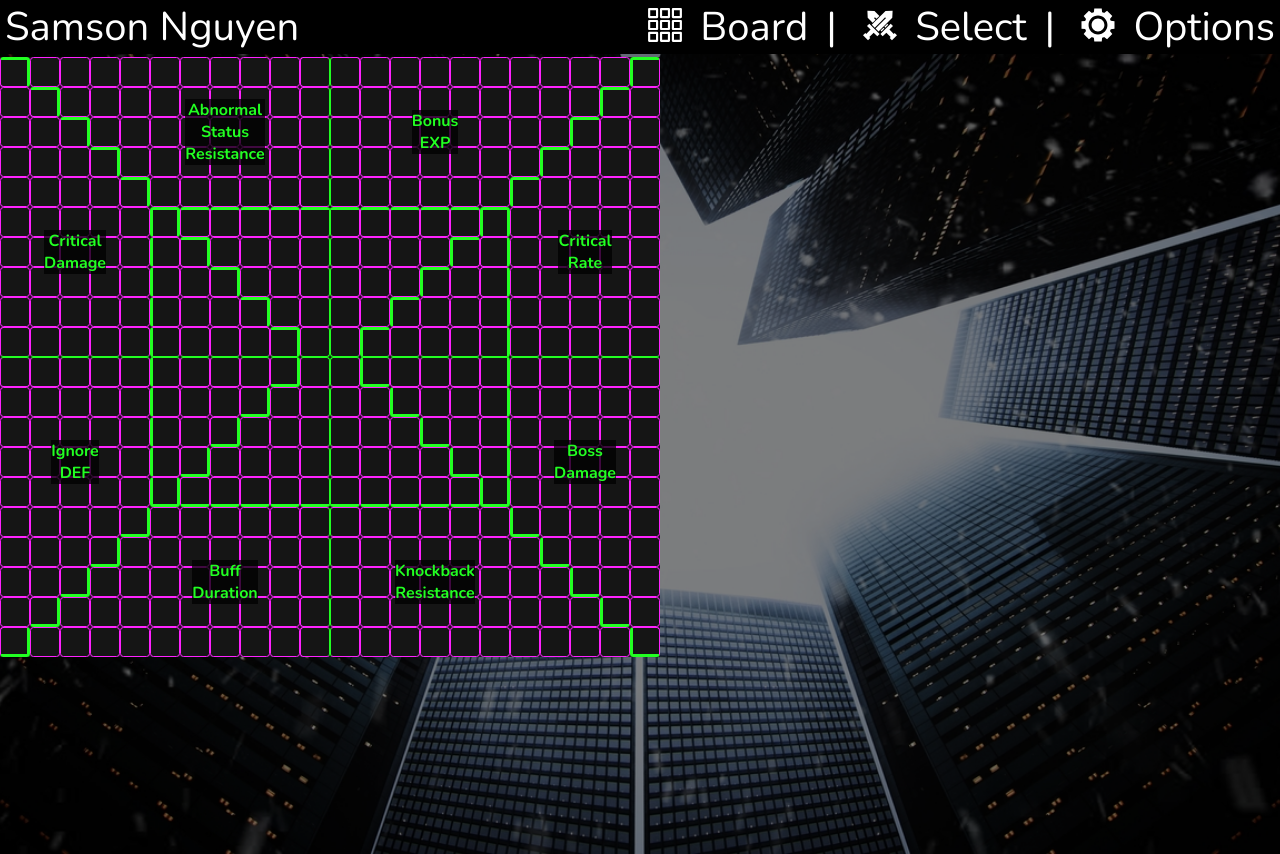
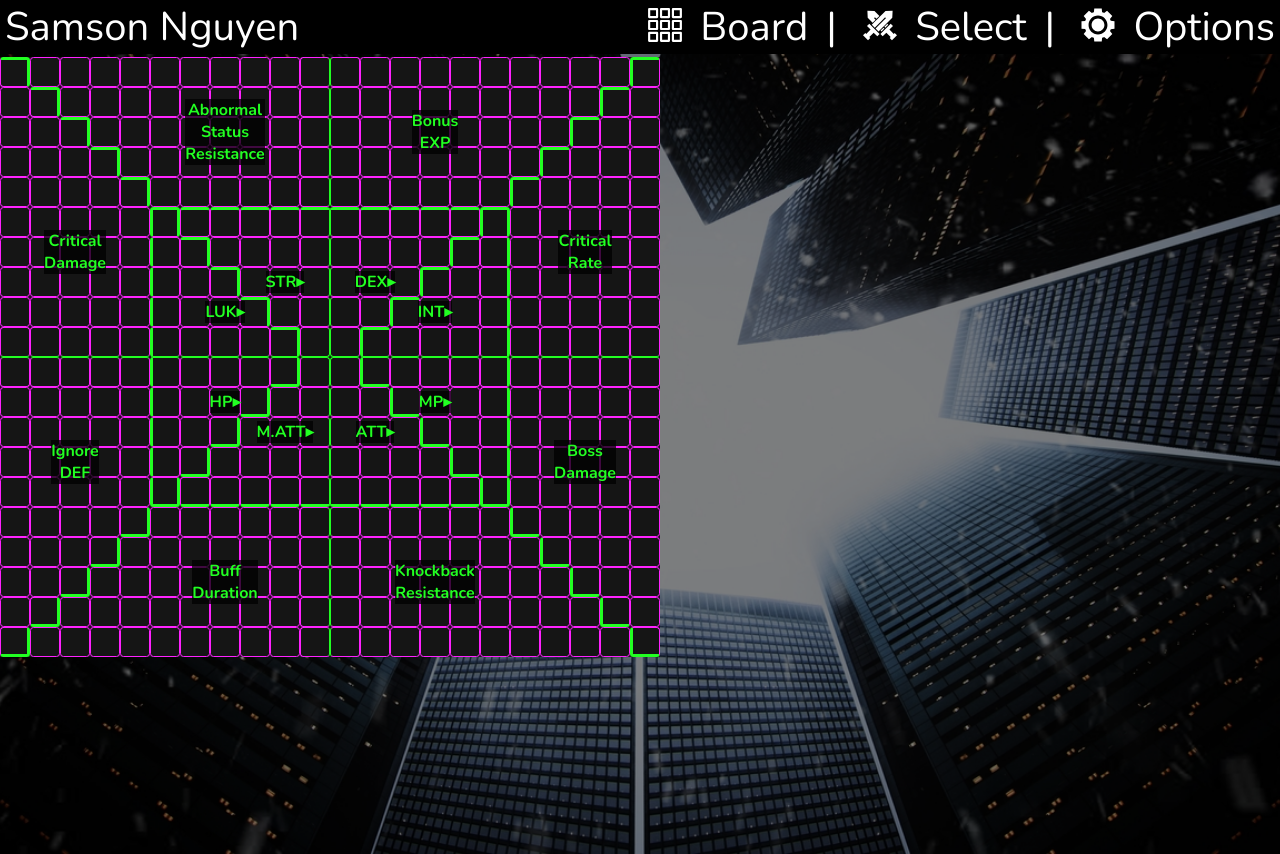
Before and after one commit to SamsonPN/Legion, a Vue app: page /#/options in a window 1280 px wide. Built offline with nearby package versions, Linux system fonts and the light colour scheme; no server answers.

Commit message:
Added ability to switch innerGrid stats

```diff
--- a/src/components/Grid/GridOverlay.vue
+++ b/src/components/Grid/GridOverlay.vue
@@ -12,8 +12,19 @@
                 :row="rowIndex"
                 :cell="cellIndex">
                 <p
-                    v-if="statPositions[(rowIndex * 22) + cellIndex]">
-                    {{statPositions[(rowIndex * 22) + cellIndex]}}
+                    v-if="outerGrid[(rowIndex * 22) + cellIndex]">
+                    {{outerGrid[(rowIndex * 22) + cellIndex]}}
+                </p>
+                <p
+                    v-else-if="innerGrid[(rowIndex * 22) + cellIndex]"
+                    class="InnerGrid"
+                    draggable="true"
+                    @dragstart="setCurrentStat((rowIndex * 22) + cellIndex)"
+                    @dragend="removeCurrentStat"
+                    @dragover.prevent="changeColor"
+                    @dragleave="changeColor"
+                    @drop="switchStats((rowIndex * 22) + cellIndex)">
+                    {{innerGrid[(rowIndex * 22) + cellIndex]}}&#x25B8;
                 </p>
             </div>
         </div>
@@ -21,18 +32,34 @@
 </template>
 
 <script>
-import {mapGetters} from 'vuex';
+import { mapActions, mapGetters, mapMutations} from 'vuex';
 export default {
     name: "Grid",
-    components: {
-    },
     data(){
         return {
             rows: [...new Array(20)].map((x, i) => i),
             cells: [...new Array(22)].map((x, i) => i)
         }
     },
-    computed: mapGetters(['statPositions'])
+    methods: {
+        ...mapActions(['switchStats']),
+        ...mapMutations(['removeCurrentStat', 'setCurrentStat']),
+        changeColor(e){
+            let dragover = e.type === 'dragover';
+            e.currentTarget.style.color = dragover ? "white" : "#22FF22";
+        },
+        // switchStats(){
+        // },
+    },
+    computed: {
+        ...mapGetters(['statPositions']),
+        outerGrid(){
+            return this.statPositions.outerGrid;
+        },
+        innerGrid(){
+            return this.statPositions.innerGrid
+        }
+    }
 }
 </script>
 
@@ -80,37 +107,47 @@ export default {
         background-color: rgba(0, 0, 0, 0.75);
     }
 
-    // outlines the top and bottom sides of the inner quadrant
-    @for $column from 6 through 17{
-        .LegionRowOverlay:nth-of-type(6){
-            > div:nth-of-type(#{$column}){
+    .InnerGrid {
+        cursor: pointer;
+    }
+
+
+    @for $i from 1 through 22 {
+        //colors in diagonal lines across the grid
+        @if($i >= 1 and $i <= 10){
+            //top-left diagonal
+            .LegionRowOverlay:nth-of-type(#{$i}) > div {
+                &:nth-of-type(#{$i}){
                         border-top: $innerQuadrant;
+                        border-right: $innerQuadrant;
                 }
             }
-        .LegionRowOverlay:nth-of-type(15) {
-            > div:nth-of-type(#{$column}){
-                border-bottom: $innerQuadrant;
-            }
-        }
-    }
-
-    // outlines the left and right sides of the inner quadrant
-    @for $row from 6 through 15 {
-        .LegionRowOverlay:nth-of-type(#{$row}){
-            > div:nth-of-type(6){
+            //top-right diagonal
+            .LegionRowOverlay:nth-of-type(#{11 - $i}) > div {
+                &:nth-of-type(#{12 + $i}) {
+                        border-top: $innerQuadrant;
                         border-left: $innerQuadrant;
                 }
             }
-        .LegionRowOverlay:nth-of-type(#{$row}) {
-            > div:nth-of-type(17){
+            //bottom-left diagonal
+            .LegionRowOverlay:nth-of-type(#{21 - $i}) > div {
+                &:nth-of-type(#{$i}){
+                        border-bottom: $innerQuadrant;
                         border-right: $innerQuadrant;
+                }
+            }
+            //bottom-right diagonal
+            .LegionRowOverlay:nth-of-type(#{21 - $i}) > div {
+                &:nth-of-type(#{23 - $i}){
+                        border-bottom: $innerQuadrant;
+                        border-left: $innerQuadrant;
                 }
             }
         }
 
         // divides grid in half vertically
-    @for $row from 1 through 20 {
-        .LegionRowOverlay:nth-of-type(#{$row}) > div {
+        @if($i < 21){
+            .LegionRowOverlay:nth-of-type(#{$i}) > div {
                 &:nth-of-type(11){
                     border-right: $outerQuadrant;
                 }
@@ -119,50 +156,43 @@ export default {
                 }
             }
         }
-
         // divides grid in half horizontally
-    @for $column from 1 through 22 {
         .LegionRowOverlay:nth-of-type(10) > div {
-            &:nth-of-type(#{$column}){
+            &:nth-of-type(#{$i}){
                 border-bottom: $outerQuadrant;
             }
         }
         .LegionRowOverlay:nth-of-type(11) > div {
-            &:nth-of-type(#{$column}){
+            &:nth-of-type(#{$i}){
                 border-top: $outerQuadrant;
             }
         }
+        //outlines inner quadrant of grid
+        @if($i >= 6 and $i <= 17){
+            // outlines the top and bottom sides of the inner quadrant
+            .LegionRowOverlay:nth-of-type(6){
+                > div:nth-of-type(#{$i}){
+                    border-top: $innerQuadrant;
                 }
-
-    // colors in diagonal lines across the grid
-    @for $i from 1 through 10 {
-        .LegionRowOverlay:nth-of-type(#{$i}) > div {
-            &:nth-of-type(#{$i}){
-                    border-top: $innerQuadrant;
+            }
+            .LegionRowOverlay:nth-of-type(15) {
+                > div:nth-of-type(#{$i}){
+                    border-bottom: $innerQuadrant;
+                }
+            }
+            // outlines the left and right sides of the inner quadrant
+            @if($i <= 15){
+                .LegionRowOverlay:nth-of-type(#{$i}){
+                    > div:nth-of-type(6){
+                        border-left: $innerQuadrant;
+                    }
+                }
+                .LegionRowOverlay:nth-of-type(#{$i}) {
+                    > div:nth-of-type(17){
                         border-right: $innerQuadrant;
                     }
                 }
-
-        .LegionRowOverlay:nth-of-type(#{11 - $i}) > div {
-            &:nth-of-type(#{12 + $i}) {
-                    border-top: $innerQuadrant;
-                    border-left: $innerQuadrant;
             }
         }
-
-        .LegionRowOverlay:nth-of-type(#{21 - $i}) > div {
-            &:nth-of-type(#{$i}){
-                    border-bottom: $innerQuadrant;
-                    border-right: $innerQuadrant;
-            }
-        }
-
-        .LegionRowOverlay:nth-of-type(#{21 - $i}) > div {
-            &:nth-of-type(#{23 - $i}){
-                    border-bottom: $innerQuadrant;
-                    border-left: $innerQuadrant;
-            }
-        }
-
     }
 </style>
--- a/src/store/index.js
+++ b/src/store/index.js
@@ -1,11 +1,13 @@
 import Vuex from 'vuex';
 import Vue from 'vue';
 import Characters from './modules/Characters';
+import GridStats from './modules/GridStats';
 
 Vue.use(Vuex);
 
 export default new Vuex.Store({
     modules: {
-        Characters
+        Characters,
+        GridStats
     }
 })
--- a/src/store/modules/Characters.js
+++ b/src/store/modules/Characters.js
@@ -6,16 +6,6 @@ const state = {
     currentPreset: {},
     presets: [],
     presetNumber: 1,
-    statPositions: {
-        "51": "Abnormal Status Resistance",
-        "58": "Bonus EXP",
-        "134": "Critical Damage",
-        "151": "Critical Rate",
-        "288": "Ignore DEF",
-        "305": "Boss Damage",
-        "381": "Buff Duration",
-        "388": "Knockback Resistance"
-    }
 };
 
 const getters = {
@@ -24,8 +14,7 @@ const getters = {
     currentCharacter: (state) => state.currentCharacter,
     currentPreset: (state) => state.currentPreset,
     presetNumber: (state) => state.presetNumber,
-    presets: (state) => state.presets,
-    statPositions: (state) => state.statPositions
+    presets: (state) => state.presets
 };
 
 const actions = {
--- /dev/null
+++ b/src/store/modules/GridStats.js
@@ -0,0 +1,57 @@
+const state = {
+    currentStat: false,
+    statPositions: {
+        outerGrid: {
+            "51": "Abnormal Status Resistance",
+            "58": "Bonus EXP",
+            "134": "Critical Damage",
+            "151": "Critical Rate",
+            "288": "Ignore DEF",
+            "305": "Boss Damage",
+            "381": "Buff Duration",
+            "388": "Knockback Resistance"
+        },
+        innerGrid: {
+            "163": "STR",
+            "166": "DEX",
+            "183": "LUK",
+            "190": "INT",
+            "249": "HP",
+            "256": "MP",
+            "273": "M.ATT",
+            "276": "ATT"
+        }
+    }
+}
+
+const getters = {
+    currentStat: (state) => state.currentStat,
+    statPositions: (state) => state.statPositions
+}
+
+const actions = {
+    switchStats({ commit, getters }, newStat){
+        let {currentStat, statPositions} = getters;
+        if(currentStat && currentStat !== newStat){
+            let statPositionsCopy = {...statPositions};
+            let {innerGrid} = statPositionsCopy;
+            let temp = innerGrid[currentStat];
+            innerGrid[currentStat] = innerGrid[newStat];
+            innerGrid[newStat] = temp;
+            commit('setStatPositions', statPositionsCopy);
+        }
+    }
+}
+
+const mutations = {
+    removeCurrentStat: (state) => state.currentStat = false,
+    setCurrentStat: (state, newStat) => state.currentStat = newStat,
+    setStatPositions: (state, newStatPositions) => state.statPositions = newStatPositions
+}
+
+export default {
+    state,
+    getters,
+    actions,
+    mutations
+}
```
Lines whose indentation alone changed are shown as unchanged.
